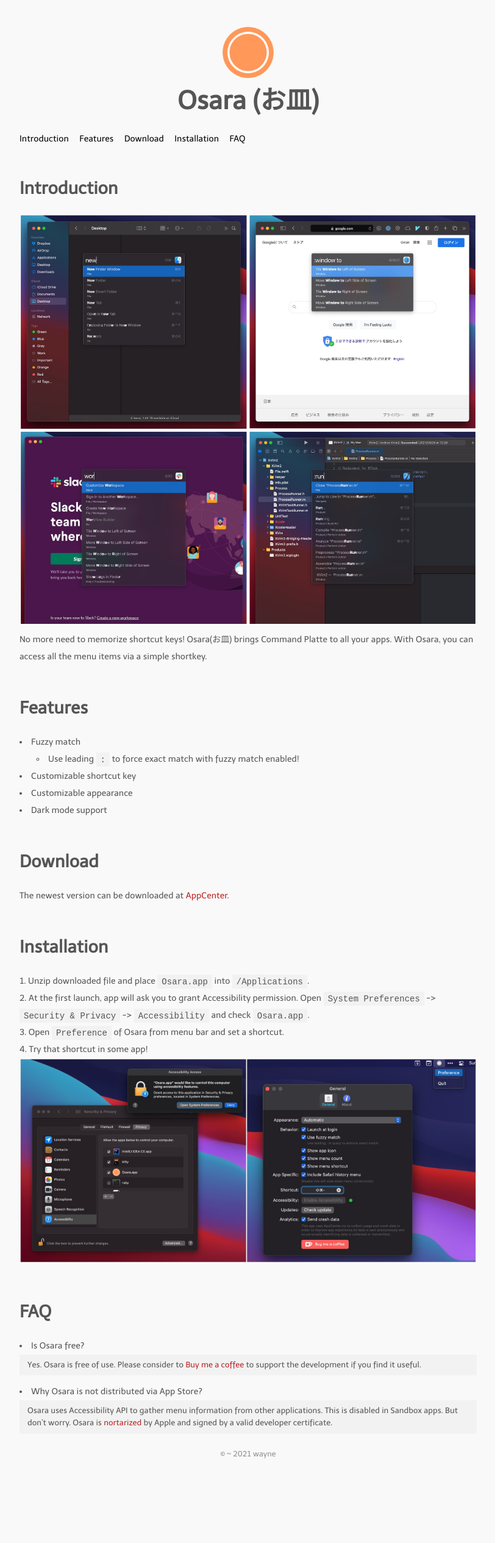
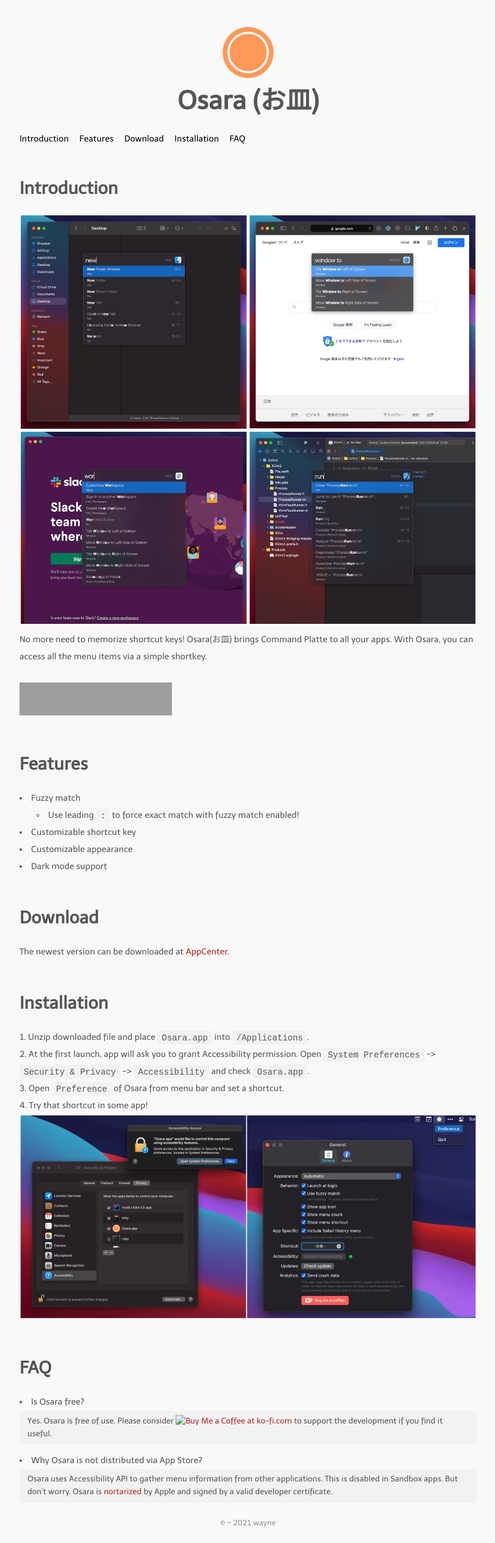
Before and after one commit to waynezhang/Osara-Site, a Jekyll site: the page built from index.markdown, in a window 1280 px wide. Shown: the whole page at 61% size, without its empty margins (233-1045 px from the left). Built offline with Jekyll 4.4.1, drawn with Linux system fonts in a browser that asks for light colours; some web fonts are replaced; before the commit the page ends 2417 px from its top, so only the background shows below that; grey boxes are pictures that could not be loaded.

Commit message:
Add ProductHunt Featured badge

```diff
--- a/_sass/main.scss
+++ b/_sass/main.scss
@@ -76,6 +76,8 @@ header {
 
   li ul { padding-left: 2em; }
   li blockquote { padding-top: .5em; padding-bottom: .5em; margin-bottom: 1em; }
+
+  p.producthunt-link { padding-top: 2em; }
 }
 
 footer {
--- a/index.markdown
+++ b/index.markdown
@@ -6,6 +6,10 @@ layout: default
 
 ![](media/images/screenshot.jpg)
 No more need to memorize shortcut keys! Osara(お皿) brings Command Platte to all your apps. With Osara, you can access all the menu items via a simple shortkey.
+
+<p class="producthunt-link">
+<a href="https://www.producthunt.com/posts/osara?utm_source=badge-featured&utm_medium=badge&utm_souce=badge-osara" target="_blank"><img src="https://api.producthunt.com/widgets/embed-image/v1/featured.svg?post_id=295829&theme=light" alt="Osara - Osara brings Command Palette for app menus to all your apps | Product Hunt" style="width: 250px; height: 54px;" width="250" height="54" /></a>
+</p>
 
 # Features
 
@@ -31,6 +35,6 @@ The newest version can be downloaded at [AppCenter](https://install.appcenter.ms
 # FAQ
 
 - Is Osara free?
-    > Yes. Osara is free of use. Please consider to [Buy me a coffee](https://ko-fi.com/waynezhang) to support the development if you find it useful.
+    > Yes. Osara is free of use. Please consider <a href='https://ko-fi.com/S6S44JFTQ' target='_blank'><img height='36' style='border:0px;height:36px;' src='https://cdn.ko-fi.com/cdn/kofi3.png?v=2' border='0' alt='Buy Me a Coffee at ko-fi.com' /></a> to support the development if you find it useful.
 - Why Osara is not distributed via App Store?
     > Osara uses Accessibility API to gather menu information from other applications. This is disabled in Sandbox apps. But don't worry. Osara is [nortarized](https://developer.apple.com/documentation/security/notarizing_macos_software_before_distribution) by Apple and signed by a valid developer certificate.
```
Also changed, not shown: media/images/preferences.png (added), 1 other file.
